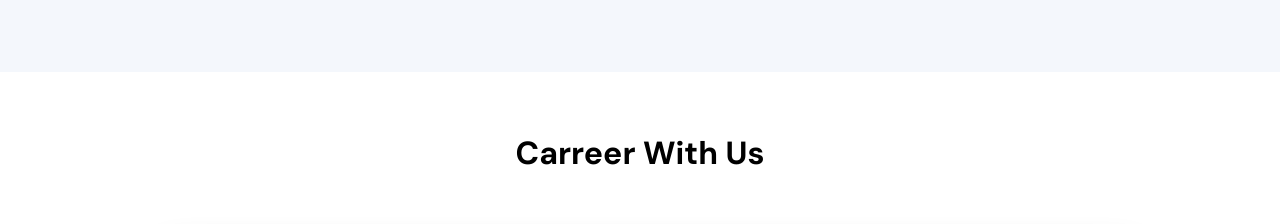
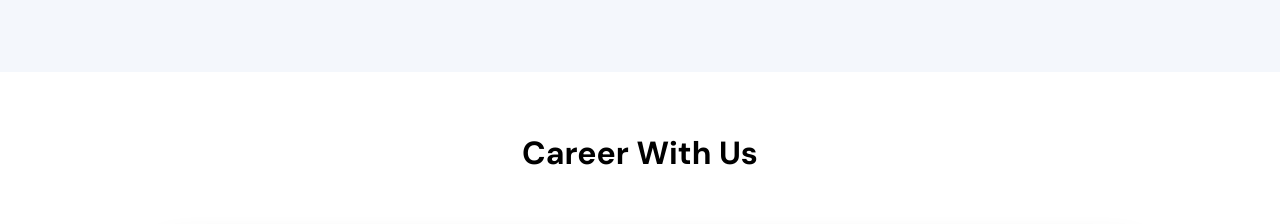
Before and after one commit to GautamChopra467/LearningFolks, a React (Create React App) app in the folder frontend/: page /about in a window 1280 px wide. Shown: the part 800-1024 px from the top of the page. Built offline with nearby package versions, Linux system fonts and the light colour scheme.

Commit message:
commit "career"

```diff
--- a/frontend/src/components/About/jsx/Carreer.jsx
+++ b/frontend/src/components/About/jsx/Carreer.jsx
@@ -6,7 +6,7 @@ const Carreer = () => {
   return (
     <>
       <div className='carreer_section'>
-        <h1>Carreer With Us</h1>
+        <h1>Career With Us</h1>
       </div>
       <div className='card_container'>
         <div className='card_left'>
--- a/frontend/src/components/About/jsx/Doubt.jsx
+++ b/frontend/src/components/About/jsx/Doubt.jsx
@@ -20,7 +20,7 @@ const Doubt = () => {
         <input type="tel" name="phoneno" placeholder='Phone No.' />
         </div>
         <div>
-        <input type="hidden" name="_next" value="http://localhost:3000/about" />
+        <input type="hidden" name="_next" value="https://www.learningfolks.in/about" />
         </div>
         <div>
         <input type="hidden" name="_captcha" value="false" />
```
